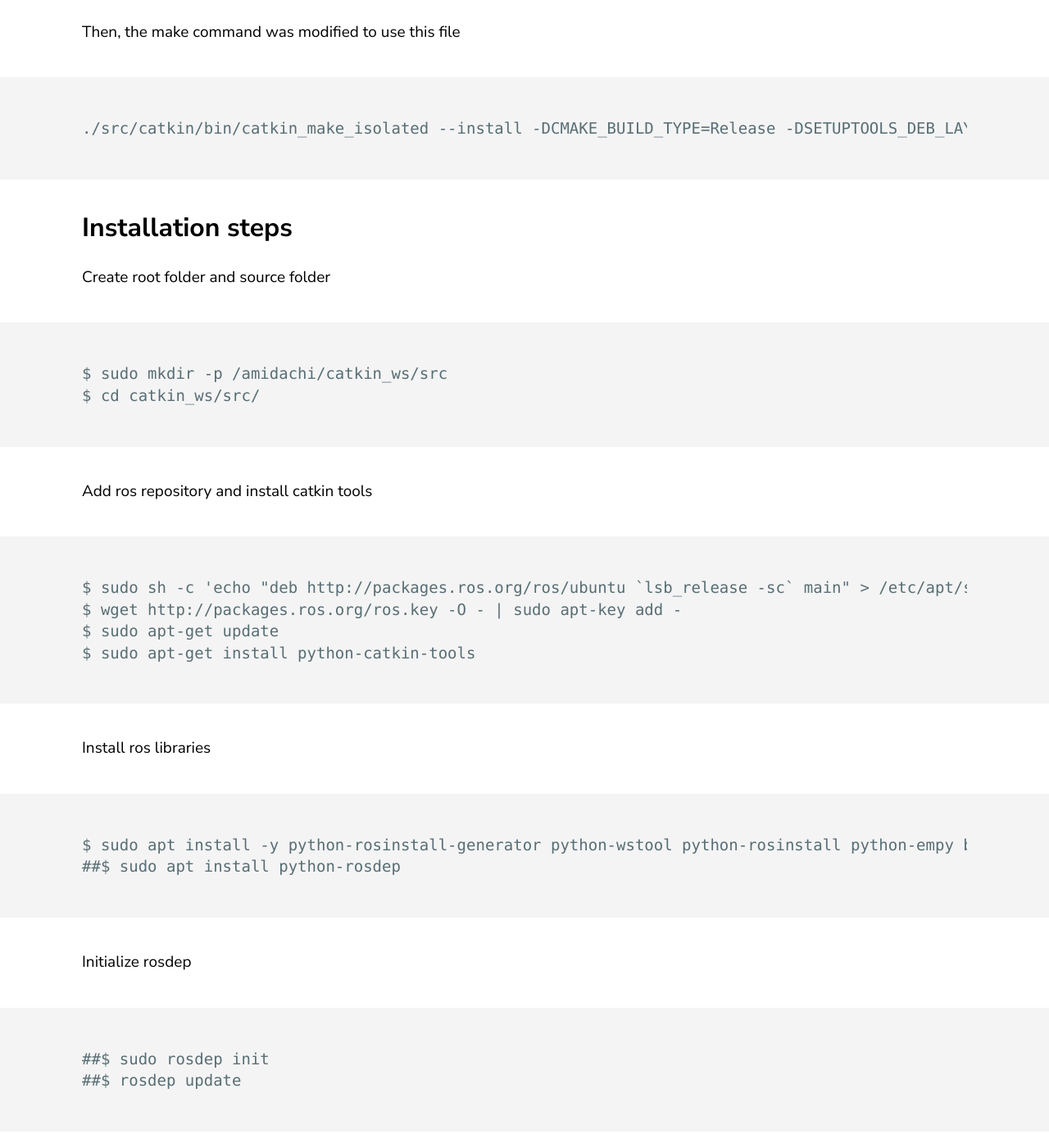
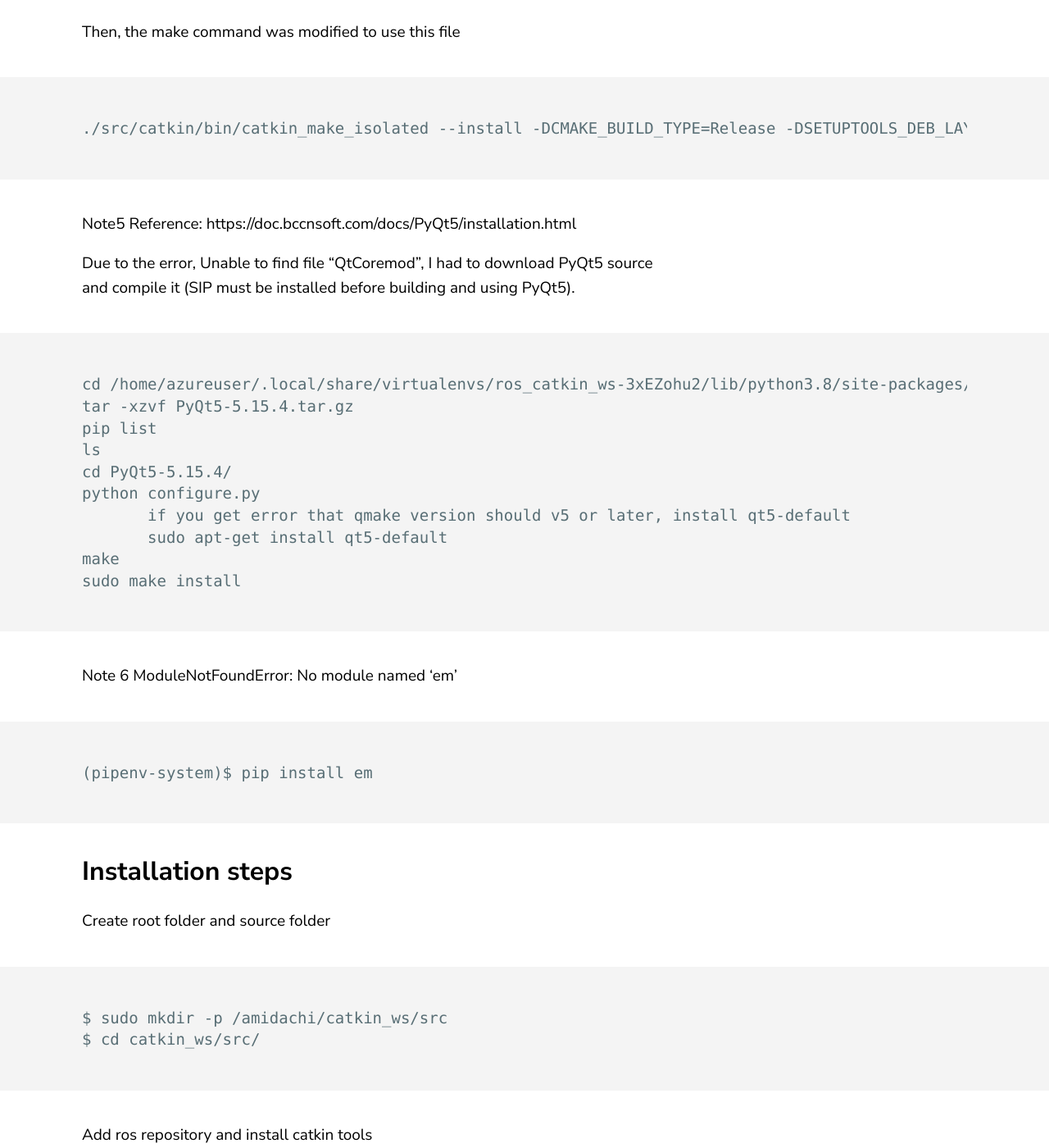
Before and after one commit to jluis9796/jluis9796.github.io, a Jekyll site: the page built from _posts/2020-05-31-manuals.markdown, in a window 1280 px wide and 1400 px high, scrolled down 22115 px. Shown: the whole window at 82% size. Built offline with Jekyll 4.4.1, drawn with Linux system fonts in a browser that asks for light colours.

Commit message:
Update 2020-05-31-manuals.markdown

````diff
--- a/_posts/2020-05-31-manuals.markdown
+++ b/_posts/2020-05-31-manuals.markdown
@@ -482,6 +482,30 @@ Then, the make command was modified to use this file
 ./src/catkin/bin/catkin_make_isolated --install -DCMAKE_BUILD_TYPE=Release -DSETUPTOOLS_DEB_LAYOUT=OFF -DPYTHON_EXECUTABLE=/home/azureuser/.local/share/virtualenvs/ros_catkin_ws-3xEZohu2/bin/python -DNOSETESTS=/home/azureuser/.pyenv/shims/nosetests -DPYTHON_INCLUDE_DIR=/home/azureuser/.pyenv/versions/3.8.9/include/python3.8 -DPYTHON_LIBRARY=/home/azureuser/.pyenv/versions/3.8.9/lib/libpython3.8.a -DPYTHON3_PACKAGES_PATH=/home/azureuser/.local/share/virtualenvs/ros_catkin_ws-3xEZohu2/lib/python3.8/site-packages
 ```
 
+Note5
+Reference: https://doc.bccnsoft.com/docs/PyQt5/installation.html
+
+Due to the error, Unable to find file "QtCoremod", I had to download PyQt5 source and compile it (SIP must be installed before building and using PyQt5).
+```
+cd /home/azureuser/.local/share/virtualenvs/ros_catkin_ws-3xEZohu2/lib/python3.8/site-packages/
+tar -xzvf PyQt5-5.15.4.tar.gz
+pip list
+ls
+cd PyQt5-5.15.4/
+python configure.py
+       if you get error that qmake version should v5 or later, install qt5-default
+       sudo apt-get install qt5-default
+make
+sudo make install
+```
+
+Note 6
+ModuleNotFoundError: No module named 'em'
+
+```
+(pipenv-system)$ pip install em
+```
+
 ## Installation steps
 Create root folder and source folder
 ```
````
